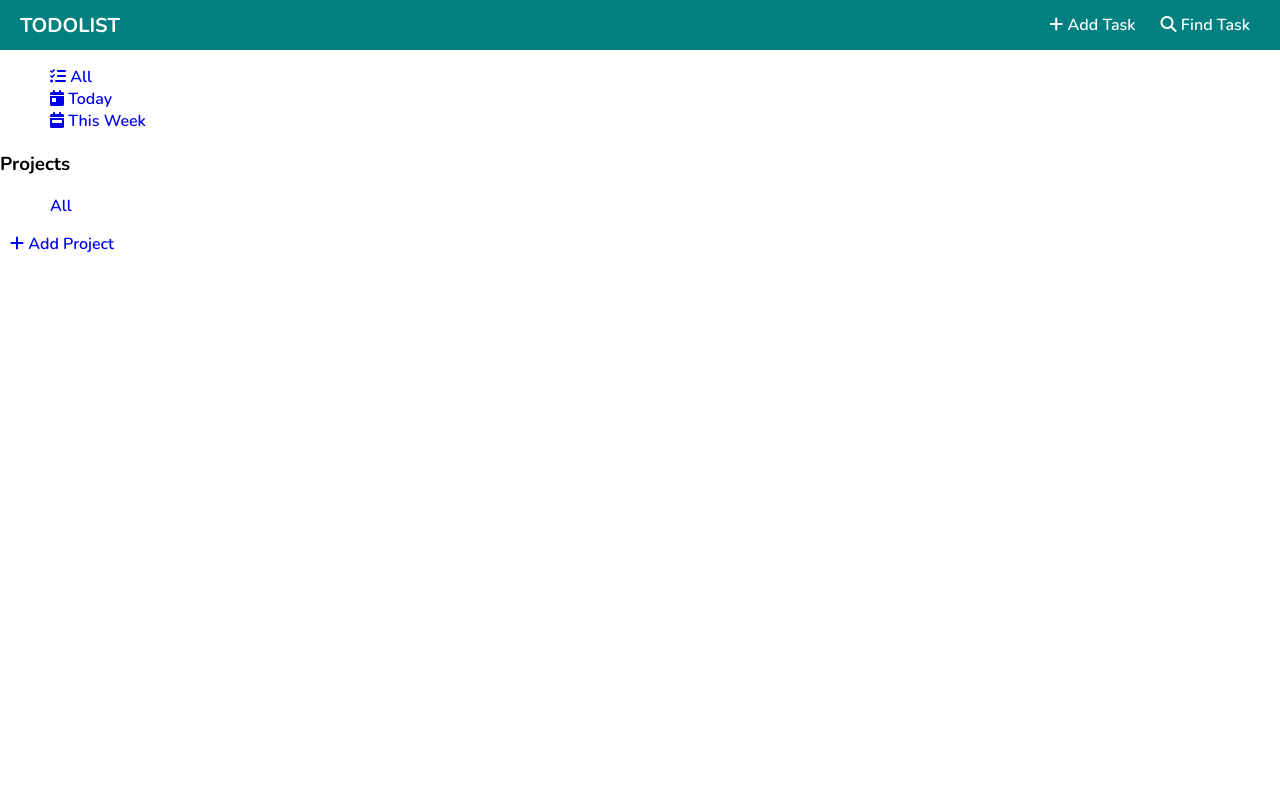
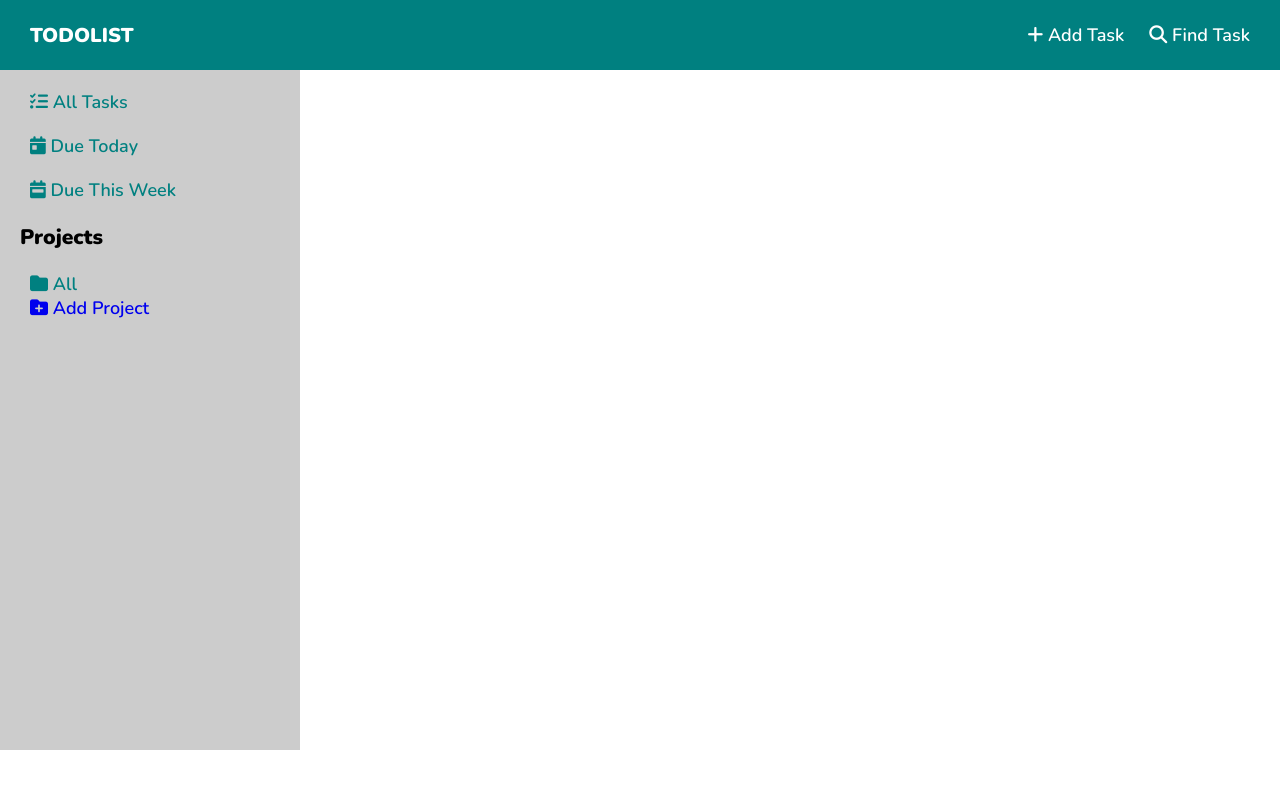
Before and after one commit to szty1/odin-todolist, a website built with webpack: page dist/index.html in a window 1280 px wide. Built offline with Linux system fonts and the light colour scheme.

Commit message:
added sidebar styles

```diff
--- a/src/modules/display.js
+++ b/src/modules/display.js
@@ -39,15 +39,15 @@ export default class Display {
 
     sidebar.innerHTML = `
     <ul>
-      <li><a href="#"><i class="fa-solid fa-list-check"></i> All</a></li>
-      <li><a href="#"><i class="fa-solid fa-calendar-day"></i> Today</a></li>
-      <li><a href="#"><i class="fa-solid fa-calendar-week"></i> This Week</a></li>
+      <li><a href="#"><i class="fa-solid fa-list-check"></i> All Tasks</a></li>
+      <li><a href="#"><i class="fa-solid fa-calendar-day"></i> Due Today</a></li>
+      <li><a href="#"><i class="fa-solid fa-calendar-week"></i> Due This Week</a></li>
     </ul>
     <h3>Projects</h3>
     <ul class="projects">
     </ul>
     <div class="addproject">
-    <a href="#"><i class="fa-solid fa-plus"></i> Add Project</a>
+    <a href="#"><i class="fa-solid fa-folder-plus"></i> Add Project</a>
     </div>
 
     `;
@@ -68,7 +68,7 @@ export default class Display {
 
     const projects = TodoList.getProjects();
     projects.forEach((project) => {
-      projectsContainer.innerHTML += `<li><a href="#">${project.name}</a></li>`
+      projectsContainer.innerHTML += `<li><a href="#"><i class="fa-solid fa-folder"></i> ${project.name}</a></li>`
     })
   }
 }
--- a/src/styles/style.css
+++ b/src/styles/style.css
@@ -14,8 +14,8 @@
 
 @font-face {
   font-family: "Nunito";
-  src: url("../fonts/Nunito-Bold.ttf");
-  font-weight: bold;
+  src: url("../fonts/Nunito-Black.ttf");
+  font-weight: 1000;
   font-style: normal;
 }
 
@@ -23,7 +23,7 @@ body {
   min-height: 100vh;
   margin: 0;
   padding: 0;
-  font-size: 16px;
+  font-size: 18px;
   font-family: "Nunito";
   font-weight: 600;
   display: flex;
@@ -46,8 +46,8 @@ li {
 .content {
   width: 100%;
   display: grid;
-  grid-template-columns: 1fr 4fr;
-  grid-template-rows: 50px 1fr 50px;
+  grid-template-columns: 300px 1fr;
+  grid-template-rows: 70px 1fr 50px;
 }
 
 .header {
@@ -56,12 +56,12 @@ li {
   justify-content: space-between;
   align-items: center;
   background-color: teal;
-  padding: 0 20px;
+  padding: 0 20px 0 30px;
 }
 
 .header .logo {
   font-size: 20px;
-  font-weight: bold;
+  font-weight: 1000;
   color: #ffffff;
 }
 
@@ -75,3 +75,24 @@ li {
 .header ul a {
   color: #ffffff;
 }
+
+.sidebar {
+  display: flex;
+  flex-direction: column;
+  justify-items: left;
+  background-color: #cccccc;
+  padding: 20px;
+}
+
+.sidebar ul {
+  display: flex;
+  flex-direction: column;
+  justify-content: stretch;
+  gap: 20px;
+  margin: 0;
+  padding: 0;
+}
+
+.sidebar ul a {
+  color: teal;
+}
```
Also changed, not shown: dist/969e95ce4a719e43f654.ttf (added), dist/main.js, src/fonts/Nunito-Black.ttf (added).
